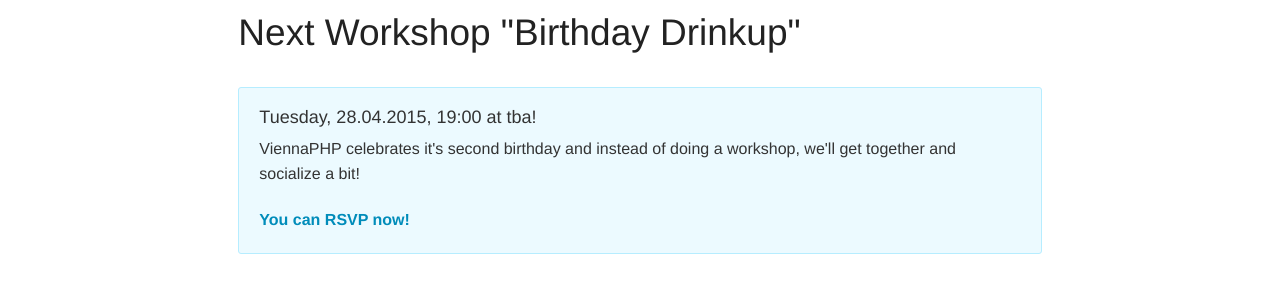
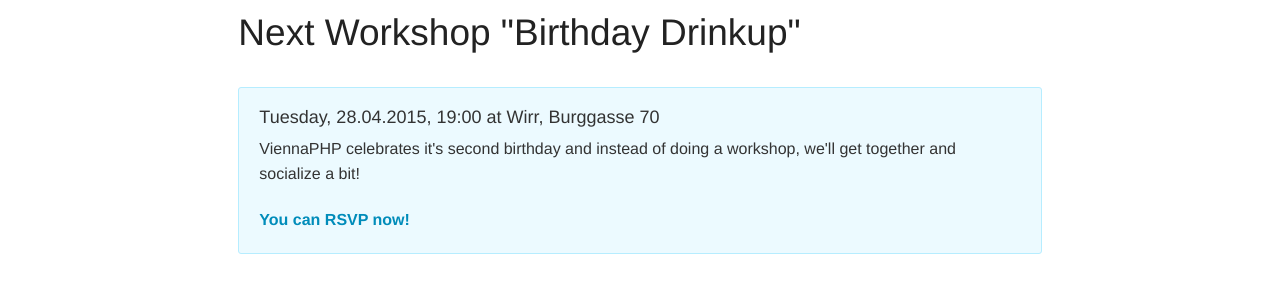
Before and after one commit to viennaphp/viennaphp.github.io, a Jekyll site: the page built from index.html, in a window 1280 px wide and 900 px high, scrolled down 850 px. Shown: the part 153-453 px from the top of the window. Built offline with Jekyll 4.4.1, drawn with Linux system fonts in a browser that asks for light colours.

Commit message:
Updating workshop

```diff
--- a/_data/workshop.yml
+++ b/_data/workshop.yml
@@ -1,7 +1,7 @@
 title: Birthday Drinkup
 date: Tuesday, 28.04.2015
 time: "19:00"
-location: tba!
+location: Wirr, Burggasse 70
 description:
     - ViennaPHP celebrates it's second birthday and instead of doing a workshop, we'll get together and socialize a bit!
 trainer: ~
```
